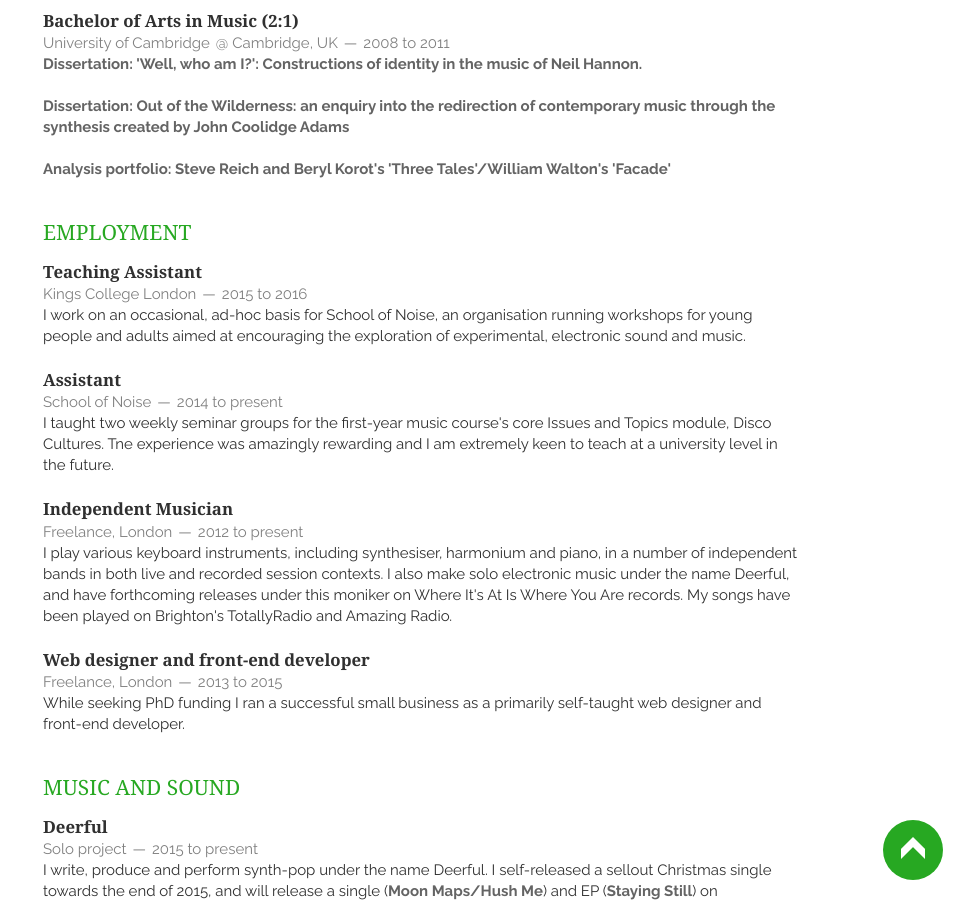
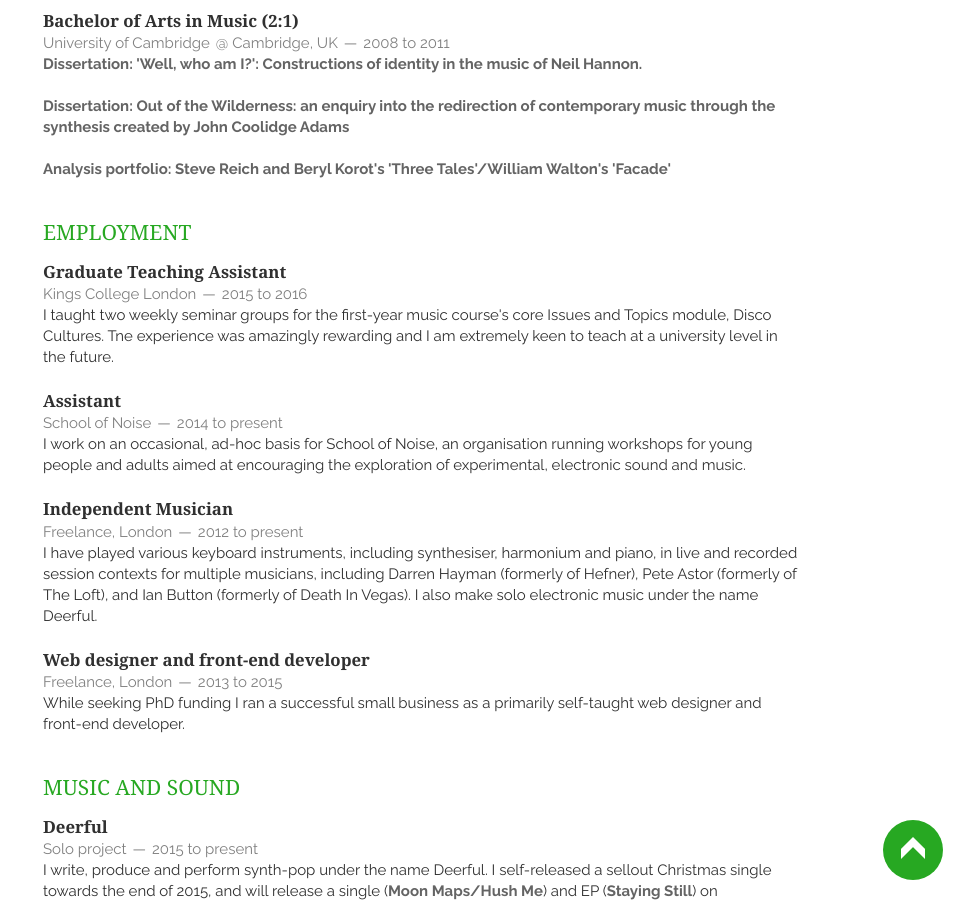
Before and after one commit to emmawinston/cv, a Jekyll site: the page built from index.html, in a window 1280 px wide and 900 px high, scrolled down 636 px. Shown: the whole window, without its empty margins (317-1280 px from the left). Built offline with Jekyll 4.4.1, drawn with Linux system fonts in a browser that asks for light colours; nearby versions of some CDN libraries; Markdown is read by kramdown in place of the engine named in the settings; the list of posts is cut into pages by our own code.

Commit message:
editing music section

```diff
--- a/_includes/employment.html
+++ b/_includes/employment.html
@@ -2,24 +2,25 @@
     <h1>Employment</h1>
     <article>
         <header>
-            <h1>Teaching Assistant</h1>
+            <h1>Graduate Teaching Assistant</h1>
             <span><address>Kings College London</address><time>2015 to 2016</time></span>
         </header>
-        <p>I work on an occasional, ad-hoc basis for School of Noise, an organisation running workshops for young people and adults aimed at encouraging the exploration of experimental, electronic sound and music.</p>
+        <p>I taught two weekly seminar groups for the first-year music course's core Issues and Topics module, Disco Cultures. Tne experience was amazingly rewarding and I am extremely keen to teach at a university level in the future.</p>
     </article>
     <article>
         <header>
             <h1>Assistant</h1>
             <span><address>School of Noise</address><time>2014 to present</time></span>
         </header>
-        <p>I taught two weekly seminar groups for the first-year music course's core Issues and Topics module, Disco Cultures. Tne experience was amazingly rewarding and I am extremely keen to teach at a university level in the future.</p>
+        <p>
+    I work on an occasional, ad-hoc basis for School of Noise, an organisation running workshops for young people and adults aimed at encouraging the exploration of experimental, electronic sound and music.</p>
     </article>
     <article>
         <header>
             <h1>Independent Musician</h1>
             <span><address>Freelance, London</address><time>2012 to present</time></span>
         </header>
-        <p>I play various keyboard instruments, including synthesiser, harmonium and piano, in a number of independent bands in both live and recorded session contexts. I also make solo electronic music under the name Deerful, and have forthcoming releases under this moniker on Where It's At Is Where You Are records. My songs have been played on Brighton's TotallyRadio and Amazing Radio.</p>
+        <p>I have played various keyboard instruments, including synthesiser, harmonium and piano, in live and recorded session contexts for multiple musicians, including Darren Hayman (formerly of Hefner), Pete Astor (formerly of The Loft), and Ian Button (formerly of Death In Vegas). I also make solo electronic music under the name Deerful.</p>
     </article>
     <article>
         <header>
```
